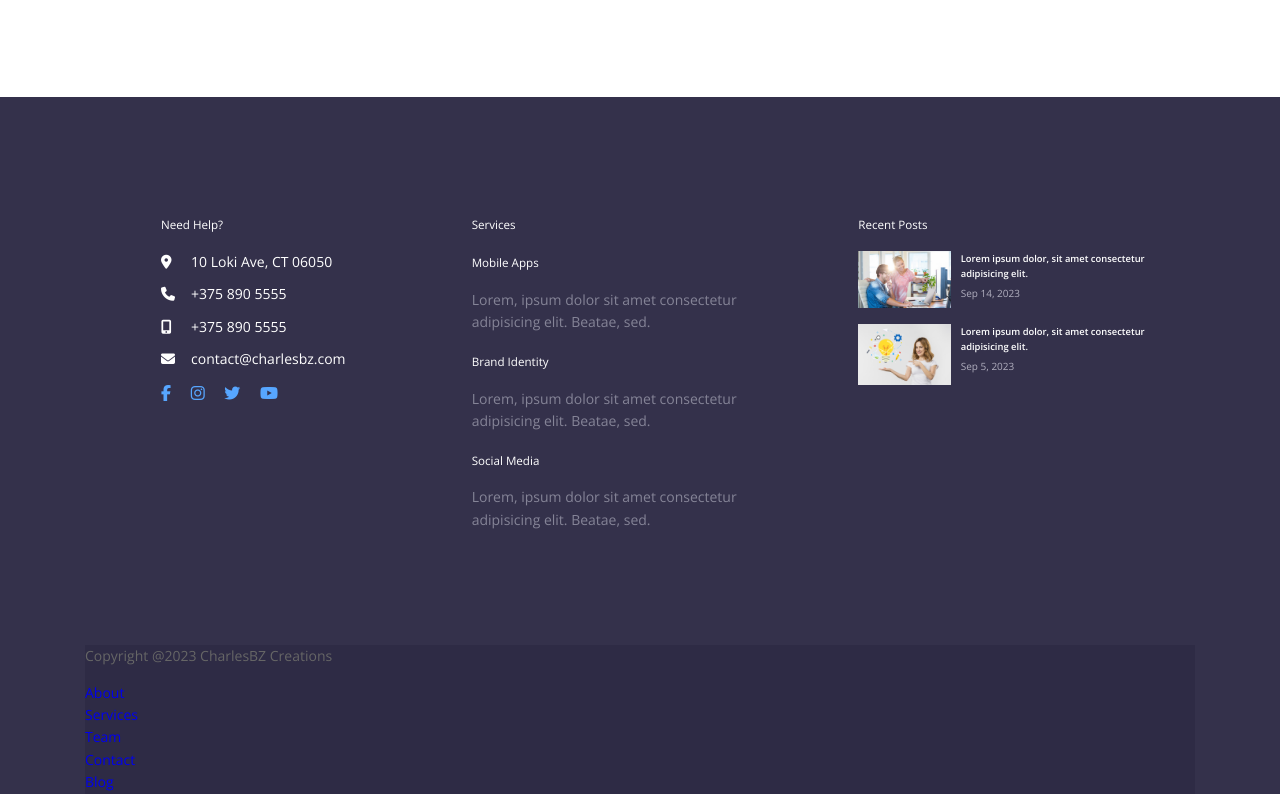
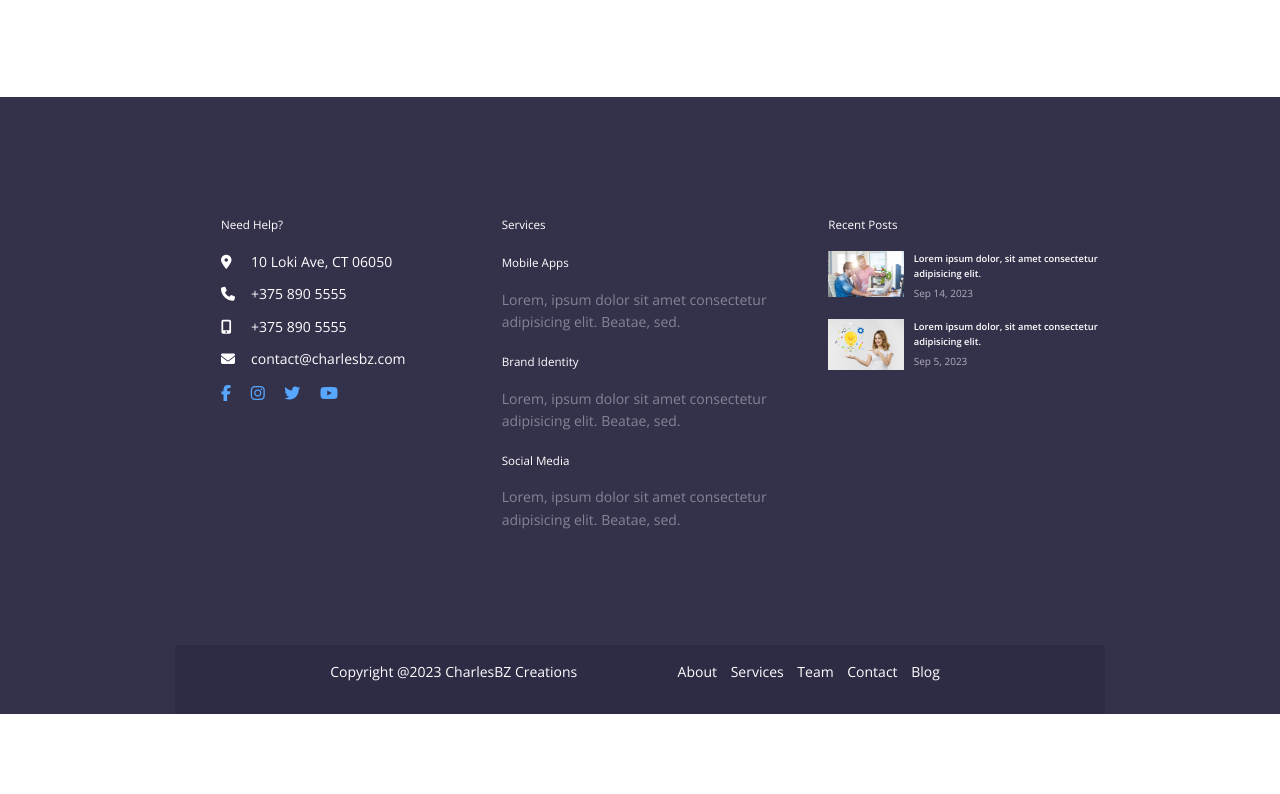
Before and after one commit to CharlesBZ/freelance-website, a plain HTML site: page index.html in a window 1280 px wide. Shown: the part 4240-5034 px from the top of the page. After the commit the page ends 4954 px from the top, so only its background shows below. Drawn offline with nearby package versions, Linux system fonts and the light colour scheme.

Commit message:
finished footer for desktop version

```diff
--- a/css/default.css
+++ b/css/default.css
@@ -107,12 +107,16 @@ img {
   padding: 0.475rem 1.75rem;
 }
 
+@media (min-width: 768px) {
+  .pricing-table,
+  .testimonial-grid,
+  .footer-bottom-wrapper { max-width: 720px;}
+}
+
+@media (min-width: 992px) {
+  footer .container {max-width: 960px;}
+}
 
 @media (min-width: 1200px) {
   .container { max-width: 1140px;}
 }
-
-@media (min-width: 768px) {
-  .pricing-table,
-  .testimonial-grid { max-width: 720px;}
-}
--- a/css/styles.css
+++ b/css/styles.css
@@ -352,3 +352,21 @@ footer .footer-col { justify-self: center; }
   color: var(--font-color-light);
   font-size: var(--size-10);
 }
+
+.footer-bottom-wrapper {
+  display: flex;
+  justify-content: space-around;
+  margin: 0 auto;
+  flex-wrap: wrap;
+}
+
+.footer-bottom { padding: var(--size-16) 0}
+
+.copyright p {color: var(--white);}
+.footer-bottom-links ul li {
+  display: inline-block;
+  margin-right: var(--size-10);
+  color: var(--white);
+}
+
+.footer-bottom-links ul li a {color: var(--white);}
```
